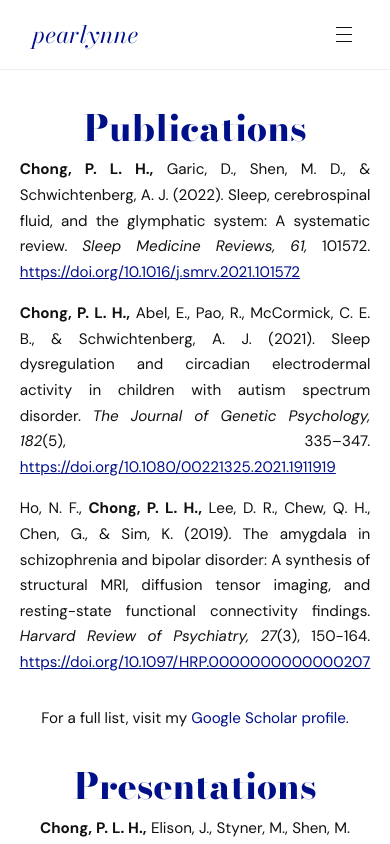
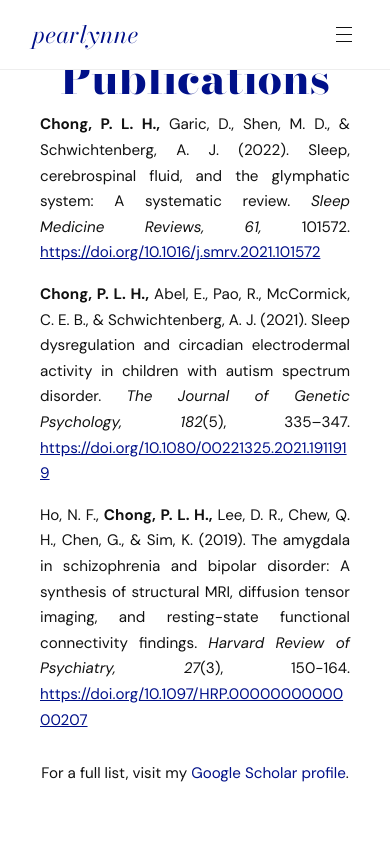
Before and after one commit to pearlynne/pearlynne.github.io, a React (Vite) app: page /publications in a window 390 px wide. Shown: the top 844 px of the page. Built offline with nearby package versions, Linux system fonts and the light colour scheme; a web font is replaced by a local one.

Commit message:
Make list and font size responsive for mobile

```diff
--- a/src/pages/publications.jsx
+++ b/src/pages/publications.jsx
@@ -10,7 +10,6 @@ function Publications() {
   const inView = useInView(aboutTitleRef);
 
   return (
-    <>
       <main className={styles.works}>
         {/* ======= Publications ======= */}
         <section className={styles.publications}>
@@ -64,7 +63,6 @@ function Publications() {
           </ul>
         </section>
       </main>
-    </>
   );
 }
 
--- a/src/styles/publications.module.css
+++ b/src/styles/publications.module.css
@@ -1,9 +1,4 @@
 .works {
-  margin: 0 auto;
-  line-height: 1.6;
-  font-family: var(--font-sans);
-  color: var(--text);
-
   display: flex;
   flex-direction: column;
   align-items: center;
@@ -12,16 +7,15 @@
 .publications {
   max-width: 1000px;
   background: #ffffff;
+  text-align: justify;
   position: relative;
-	  text-align: justify;
 }
 
 .presentations {
   max-width: 1000px;
-
+  margin-top: -5vh;
   min-height: fit-content;
   text-align: justify;
-  margin-top: -15vh;
   position: relative;
   z-index: 2;
 }
@@ -30,13 +24,13 @@
   font-family: var(--font-serif);
   color: var(--accent);
   font-weight: 800;
-  font-size: clamp(36px, 6vw, 56px);
+  font-size: clamp(2.25rem, 5vw + 1.5rem, 4rem);
   margin: 0;
 }
 
-.worksTitle{
+.worksTitle {
   opacity: 0.3;
-  transform: translateY(30px);
+  transform: translateY(-5vh);
   transition: opacity 0.5s ease, transform 0.5s ease;
 }
 
@@ -49,10 +43,13 @@
   list-style: none;
   padding: 0;
   margin: 0;
+  line-height: 1.6;
 }
 
 .list li {
   margin-bottom: 1rem;
+  word-wrap: break-word;
+  overflow-wrap: anywhere; /* new standard */
 }
 
 .list li p {
@@ -74,12 +71,19 @@
   text-decoration: none;
 }
 
-
 @media (max-width: 768px) {
-	.publications, .presentations{
-		max-width: 100vw;
-	}
-	  .list li:nth-child(n+4) {
+  .list li:nth-child(n + 5) {
     display: none;
   }
 }
+@media (max-width: 768px) {
+  .list li:nth-child(n + 5) {
+    display: none;
+  }
+}
+
+@media (max-width: 480px) {
+  .list li:nth-child(n + 4) {
+    display: none;
+  }
+}
```
Lines whose indentation alone changed are shown as unchanged.
